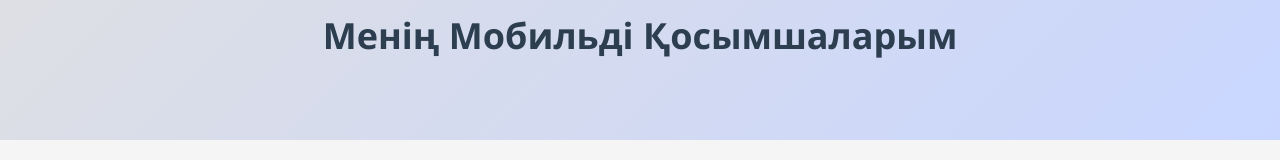
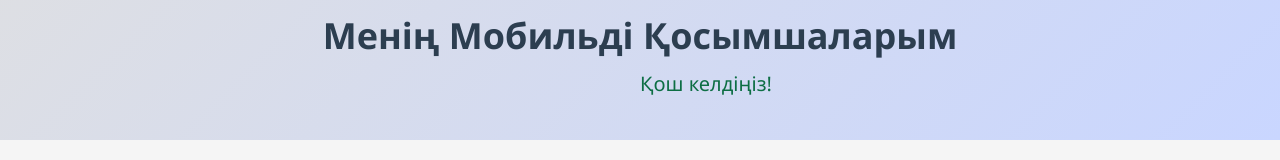
Before and after one commit to BossInteliq00/INTELIQ, a plain HTML site: page index.html in a window 1280 px wide. Shown: the part 184-344 px from the top of the page. Drawn offline with Linux system fonts and the light colour scheme.

Commit message:
Update index.html

```diff
--- a/index.html
+++ b/index.html
@@ -140,7 +140,7 @@
     <img src="images/thumb1.jpeg" alt="INTELIQ Logo" class="logo">
     <h1>Менің Мобильді Қосымшаларым</h1>
     <div class="moving-text">
-      <span></span>
+      <span>Қош келдіңіз!</span>
     </div>
   </div>
 
```
